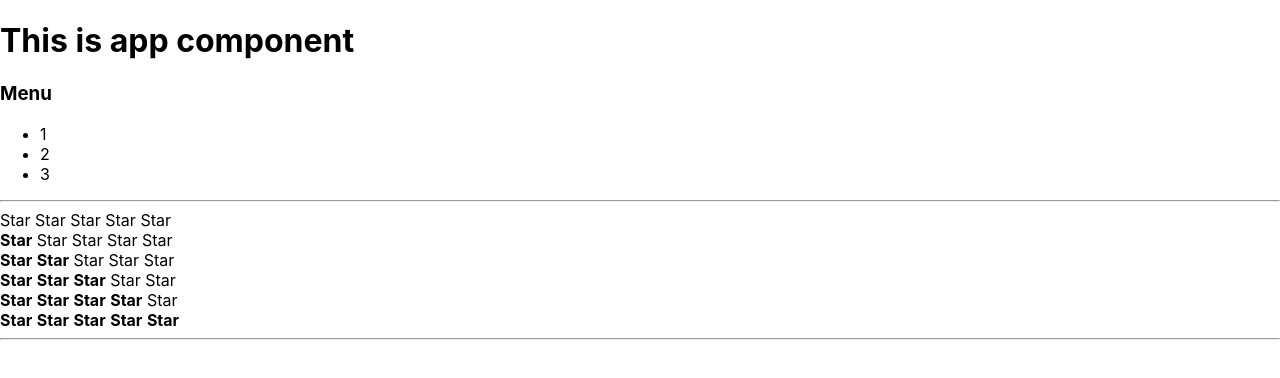
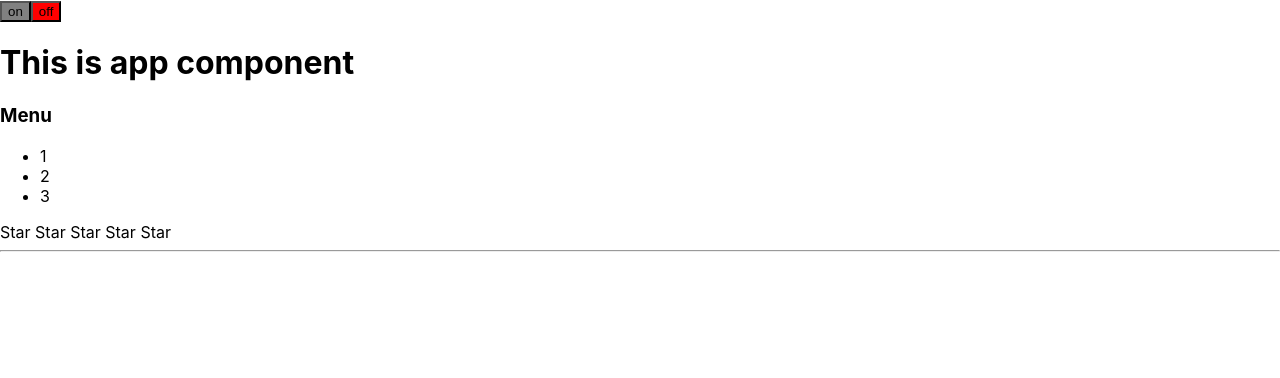
Before and after one commit to AndrewChernoff/React_Kabzda, a React (Create React App) app: page / in a window 1280 px wide. Shown: the top 378 px of the page. Built offline with nearby package versions, Linux system fonts and the light colour scheme.

Commit message:
controlable and uncontrolable components

```diff
--- a/src/App.tsx
+++ b/src/App.tsx
@@ -1,4 +1,7 @@
+import { useState } from "react";
 import Accordion from "./components/Accordion";
+import OnOff from "./components/OnOff";
+import UncontrolledRating from "./components/UncontrolledRating";
 
 export interface Title {
   title: string;
@@ -15,95 +18,36 @@ interface RatingProps {
 function App() {
   return (
     <div>
+      <OnOff />
       <PageTitle title={"This is app component"} />
       <Accordion title={"Menu"}/>
 
-      <hr />
-      <Rating value={0} />
-      <Rating value={1} />
-      <Rating value={2} />
-      <Rating value={3} />
-      <Rating value={4} />
-      <Rating value={5} />
-      <hr />
+      {/* <UncontrolledRating/> */}
+      <Rating />
+      <hr/>
     </div>
   );
 }
 
-const Rating = ({ value }: RatingProps) => {
-  /* if (value === 1) {
-    return (
-      <div>
-        <Star selected={true} />
-        <Star selected={false} />
-        <Star selected={false} />
-        <Star selected={false} />
-        <Star selected={false} />
-      </div>
-    );
-  } else if (value === 2) {
-    return (
-      <div>
-        <Star selected={true} />
-        <Star selected={true} />
-        <Star selected={false} />
-        <Star selected={false} />
-        <Star selected={false} />
-      </div>
-    );
-  } else if (value === 3) {
-    return (
-      <div>
-        <Star selected={true} />
-        <Star selected={true} />
-        <Star selected={true} />
-        <Star selected={false} />
-        <Star selected={false} />
-      </div>
-    );
-  } else if (value === 4) {
-    return (
-      <div>
-        <Star selected={true} />
-        <Star selected={true} />
-        <Star selected={true} />
-        <Star selected={true} />
-        <Star selected={false} />
-      </div>
-    );
-  } else if (value === 5) {
-    return (
-      <div>
-        <Star selected={true} />
-        <Star selected={true} />
-        <Star selected={true} />
-        <Star selected={true} />
-        <Star selected={true} />
-      </div>
-    );
-  } */
 
-  return (
-    <div>
-      <Star selected={value > 0} />
-      <Star selected={value > 1} />
-      <Star selected={value > 2} />
-      <Star selected={value > 3} />
-      <Star selected={value > 4} />
-    </div>
-  );
+const Rating = () => {
+  const [value, setValue] = useState(0);
+
+  const changeRating = (value: number) => setValue(value)
+
+  return <>
+  <Star selected={value > 0} changeRating={() => changeRating(1)}/>
+  <Star selected={value > 1} changeRating={() => changeRating(2)}/>
+  <Star selected={value > 2} changeRating={() => changeRating(3)}/>
+  <Star selected={value > 3} changeRating={() => changeRating(4)}/>
+  <Star selected={value > 4} changeRating={() => changeRating(5)}/>
+  </>
 }
 
-const Star = ({ selected }: Selected) => {
-  return selected ? (
-    <span>
-      {" "}
-      <b>Star</b>{" "}
-    </span>
-  ) : (
-    <span> Star </span>
-  );
+const Star = ({selected, changeRating}: any) => {
+  return <span onClick={changeRating}> {selected? <b>Star</b> : 'Star'} </span>
 }
+
 
 const PageTitle = ({ title }: Title) => {
   return <h1> {title} </h1>;
--- /dev/null
+++ b/src/components/OnOff.tsx
@@ -0,0 +1,12 @@
+import { useState } from "react";
+
+const OnOff = () => {
+    const [isOn, setIsOn] = useState(false)
+
+    return <div>
+        <button style={{background: `${isOn? 'red' : 'grey'}`}} onClick={() => setIsOn(true)}>on</button>
+        <button style={{background: `${isOn? 'grey' : 'red'}`}} onClick={() => setIsOn(false)}>off</button>
+    </div>
+}
+
+export default OnOff;
--- /dev/null
+++ b/src/components/UncontrolledRating.tsx
@@ -0,0 +1,24 @@
+import { useState } from "react";
+
+const UncontrolledRating = () => {
+    const [value, setValue] = useState(5);
+
+  return<>
+  <Star selected={value > 0} value={1} setValue={setValue}/>
+  <Star selected={value > 1} value={2} setValue={setValue}/>
+  <Star selected={value > 2} value={3} setValue={setValue}/>
+  <Star selected={value > 3} value={4} setValue={setValue}/>
+  <Star selected={value > 4} value={5} setValue={setValue}/>
+  </>;
+};
+
+const Star = ({selected, value, setValue}: any) => {
+  return <>
+  <span onClick={() => {
+    console.log(value);
+
+    setValue(value)}}>{selected? <b>Star</b>: 'Star'} </span>
+  </>
+};
+
+export default UncontrolledRating;
```
